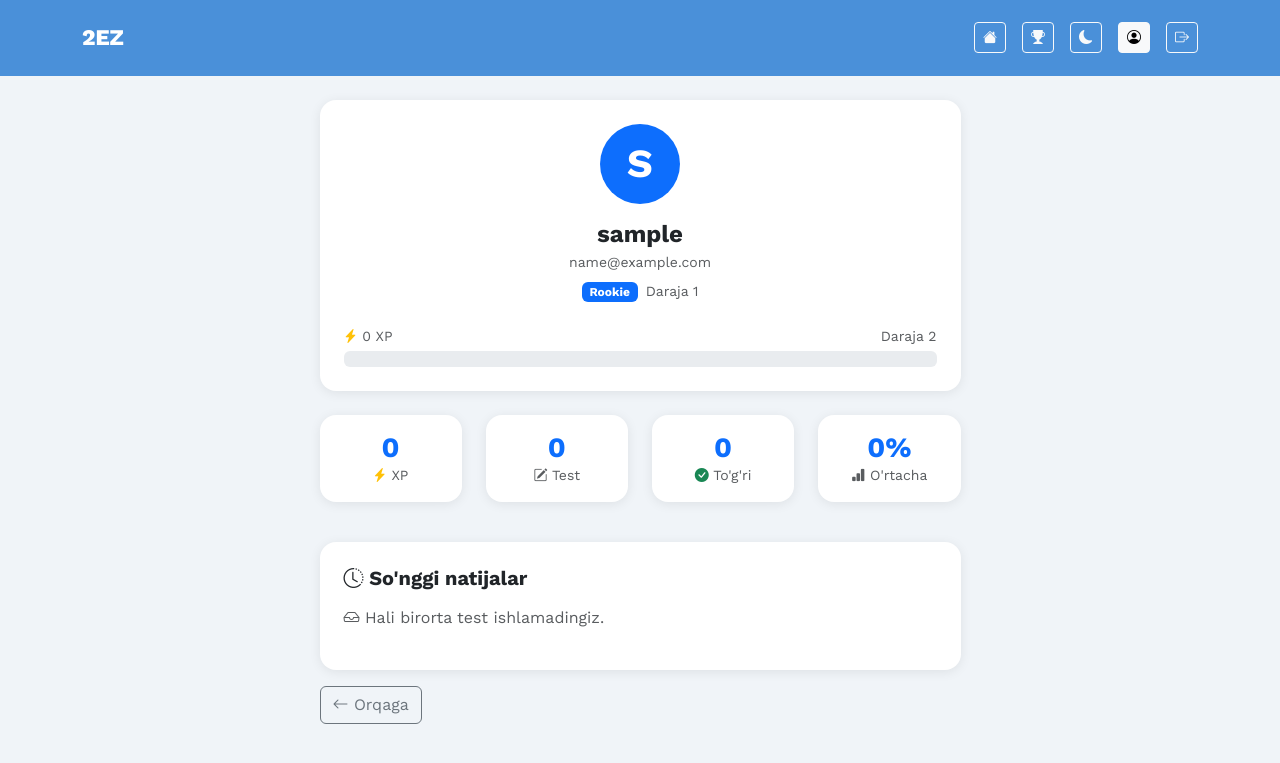
After one commit to dvrone/2EZ-exam, a Flask app: page /profile in a window 1280 px wide. The commit adds this page. Shown: the top 763 px of the page. Run offline with Flask 3, Linux system fonts and the light colour scheme; the visitor is signed in with stand-in values (Sample User, id 1); data that the repository does not hold is empty.

Commit message:
Refactor exam flow, update UI templates and improve auth & exam routes

```diff
--- /dev/null
+++ b/app/templates/auth/profile.html
@@ -0,0 +1,124 @@
+{% extends 'base.html' %}
+{% block content %}
+    <div class="row justify-content-center">
+        <div class="col-md-7">
+            <!-- Profil kartasi -->
+            <div class="card p-4 mb-4">
+                <div class="d-flex flex-column align-items-center text-center">
+                    <!-- Avatar -->
+                    <div class="rounded-circle bg-primary d-flex align-items-center justify-content-center text-white fw-bold fs-1 mb-3"
+                         style="width: 80px;
+                                height: 80px">{{ current_user.username[0]|upper }}</div>
+                    <!-- Username -->
+                    <h4 class="fw-bold mb-1 text-break">{{ current_user.username }}</h4>
+                    <!-- Email -->
+                    <p class="text-muted small mb-2 text-break">{{ current_user.email }}</p>
+                    <!-- Badge + Level -->
+                    <div class="d-flex align-items-center gap-2 flex-wrap justify-content-center">
+                        <span class="badge bg-primary">{{ current_user.level_name }}</span>
+                        <span class="text-muted small">Daraja {{ current_user.level }}</span>
+                    </div>
+                </div>
+                <!-- XP progress -->
+                <div class="mt-4">
+                    <div class="d-flex justify-content-between mb-1">
+                        <small class="text-muted">
+                            <i class="bi bi-lightning-charge-fill text-warning"></i>
+                            {{ current_user.xp }} XP
+                        </small>
+                        <small class="text-muted">
+                            Daraja {{ current_user.level + 1 if current_user.level < 5 else 'MAX' }}
+                        </small>
+                    </div>
+                    <div class="progress">
+                        <div class="progress-bar"
+                             role="progressbar"
+                             style="width: {{ current_user.xp_progress }}%"></div>
+                    </div>
+                </div>
+            </div>
+            <!-- Statistika -->
+            <div class="row mb-4">
+                <div class="col-6 col-md-3 mb-3">
+                    <div class="card p-3 text-center">
+                        <h3 class="fw-bold text-primary mb-0">{{ current_user.xp }}</h3>
+                        <small class="text-muted">
+                            <i class="bi bi-lightning-charge-fill text-warning"></i> XP
+                        </small>
+                    </div>
+                </div>
+                <div class="col-6 col-md-3 mb-3">
+                    <div class="card p-3 text-center">
+                        <h3 class="fw-bold text-primary mb-0">{{ total_exams }}</h3>
+                        <small class="text-muted">
+                            <i class="bi bi-pencil-square"></i> Test
+                        </small>
+                    </div>
+                </div>
+                <div class="col-6 col-md-3 mb-3">
+                    <div class="card p-3 text-center">
+                        <h3 class="fw-bold text-primary mb-0">{{ total_correct }}</h3>
+                        <small class="text-muted">
+                            <i class="bi bi-check-circle-fill text-success"></i> To'g'ri
+                        </small>
+                    </div>
+                </div>
+                <div class="col-6 col-md-3 mb-3">
+                    <div class="card p-3 text-center">
+                        <h3 class="fw-bold text-primary mb-0">{{ avg_percentage }}%</h3>
+                        <small class="text-muted">
+                            <i class="bi bi-bar-chart-fill"></i> O'rtacha
+                        </small>
+                    </div>
+                </div>
+            </div>
+            <!-- So'nggi natijalar -->
+            <div class="card p-4">
+                <h5 class="fw-bold mb-3">
+                    <i class="bi bi-clock-history"></i> So'nggi natijalar
+                </h5>
+                {% if results %}
+                    <div class="list-group list-group-flush">
+                        {% for result in results|reverse %}
+                            {% set percentage = (result.score / result.total * 100)|round|int %}
+                            <div class="list-group-item px-0">
+                                <div class="d-flex justify-content-between align-items-center">
+                                    <div>
+                                        <p class="fw-semibold mb-0">{{ result.exam.title }}</p>
+                                        <small class="text-muted">{{ result.finished_at.strftime("%d.%m.%Y %H:%M") }}</small>
+                                    </div>
+                                    <div class="text-end">
+                                        <span class="badge {% if percentage >= 70 %}bg-success {% elif percentage >= 50 %}bg-warning {% else %}bg-danger{% endif %}">
+                                            {{ percentage }}%
+                                        </span>
+                                        <div>
+                                            <small class="text-warning fw-bold">
+                                                <i class="bi bi-lightning-charge-fill"></i>
+                                                {% if percentage >= 70 %}
+                                                    +{{ result.total * 10 }}
+                                                {% elif percentage >= 50 %}
+                                                    +{{ result.total * 5 }}
+                                                {% else %}
+                                                    +{{ result.total * 2 }}
+                                                {% endif %}
+                                                XP
+                                            </small>
+                                        </div>
+                                    </div>
+                                </div>
+                            </div>
+                        {% endfor %}
+                    </div>
+                {% else %}
+                    <p class="text-muted">
+                        <i class="bi bi-inbox"></i> Hali birorta test ishlamadingiz.
+                    </p>
+                {% endif %}
+            </div>
+            <a href="{{ url_for("auth.dashboard") }}"
+               class="btn btn-outline-secondary mt-3">
+                <i class="bi bi-arrow-left"></i> Orqaga
+            </a>
+        </div>
+    </div>
+{% endblock %}
--- a/app/templates/exam/result.html
+++ b/app/templates/exam/result.html
@@ -43,7 +43,11 @@
                     &nbsp;|&nbsp;
                     <i class="bi bi-lightning-charge-fill"></i> Jami: {{ current_user.xp }} XP
                 </div>
-                {% if percentage >= 70 %}
+                {% if percentage == 100 %}
+                    <div class="alert alert-success mt-2">
+                        <i class="bi bi-stars"></i> Mukammal! Barcha savollar to'g'ri!
+                    </div>
+                {% elif percentage >= 70 %}
                     <div class="alert alert-success mt-2">
                         <i class="bi bi-trophy-fill"></i> Tabriklaymiz! Imtihondan o'tdingiz!
                     </div>
--- /dev/null
+++ b/app/templates/partials/navbar.html
@@ -0,0 +1,56 @@
+<nav class="navbar navbar-dark px-4 py-3">
+    <div class="container">
+        <a class="navbar-brand" href="{{ url_for("auth.index") }}">2EZ</a>
+        <div class="d-flex align-items-center gap-3">
+            {% if current_user.is_authenticated %}
+                <!-- Home -->
+                <a href="{{ url_for("auth.index") }}"
+                   class="btn btn-outline-light btn-sm {% if request.endpoint == 'auth.index' %}active{% endif %}"
+                   data-bs-toggle="tooltip"
+                   title="Bosh sahifa">
+                    <i class="bi bi-house-fill"></i>
+                </a>
+                <!-- Leaderboard -->
+                <a href="{{ url_for("auth.leaderboard") }}"
+                   class="btn btn-outline-light btn-sm {% if request.endpoint == 'auth.leaderboard' %}active{% endif %}"
+                   data-bs-toggle="tooltip"
+                   title="Leaderboard">
+                    <i class="bi bi-trophy-fill"></i>
+                </a>
+            {% endif %}
+            <!-- Theme Toggle -->
+            <button id="themeToggle"
+                    class="btn btn-outline-light btn-sm"
+                    data-bs-toggle="tooltip"
+                    title="Theme">
+                <i class="bi bi-moon-fill"></i>
+            </button>
+            {% if current_user.is_authenticated %}
+                <!-- Profile -->
+                <a href="{{ url_for("auth.profile") }}"
+                   class="btn btn-outline-light btn-sm {% if request.endpoint == 'auth.profile' %}active{% endif %}"
+                   data-bs-toggle="tooltip"
+                   title="{{ current_user.username }}">
+                    <i class="bi bi-person-circle"></i>
+                </a>
+                <!-- Logout -->
+                <a href="{{ url_for("auth.logout") }}"
+                   class="btn btn-outline-light btn-sm"
+                   data-bs-toggle="tooltip"
+                   title="Chiqish">
+                    <i class="bi bi-box-arrow-right"></i>
+                </a>
+            {% else %}
+                <!-- Login -->
+                <a href="{{ url_for("auth.login") }}"
+                   class="btn btn-outline-light btn-sm">
+                    <i class="bi bi-box-arrow-in-right"></i> Kirish
+                </a>
+                <!-- Register -->
+                <a href="{{ url_for("auth.register") }}" class="btn btn-light btn-sm">
+                    <i class="bi bi-person-plus"></i> Ro'yxatdan o'tish
+                </a>
+            {% endif %}
+        </div>
+    </div>
+</nav>
--- a/routes/auth.py
+++ b/routes/auth.py
@@ -96,3 +96,24 @@ def leaderboard():
         users = User.query.order_by(User.xp.desc()).limit(20).all()
 
     return render_template("auth/leaderboard.html", users=users)
+
+
+@auth.route("/profile")
+@login_required
+def profile():
+    results = Result.query.filter_by(user_id=current_user.id).all()
+    total_exams = len(results)
+    total_correct = sum(r.score for r in results)
+    total_questions = sum(r.total for r in results)
+    avg_percentage = (
+        round(total_correct / total_questions * 100) if total_questions > 0 else 0
+    )
+
+    return render_template(
+        "auth/profile.html",
+        results=results,
+        total_exams=total_exams,
+        total_correct=total_correct,
+        total_questions=total_questions,
+        avg_percentage=avg_percentage,
+    )
--- a/run.py
+++ b/run.py
@@ -3,4 +3,4 @@ from app import create_app
 app = create_app()
 
 if __name__ == "__main__":
-    app.run()
+    app.run(debug=True, host="0.0.0.0")
```
Also changed, not shown: app/templates/auth/leaderboard.html (+16 -22 lines), app/templates/base.html (+1 -39 lines), routes/exam.py (+6 -3 lines).
